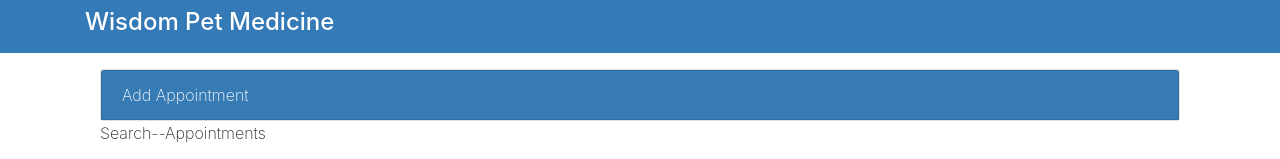
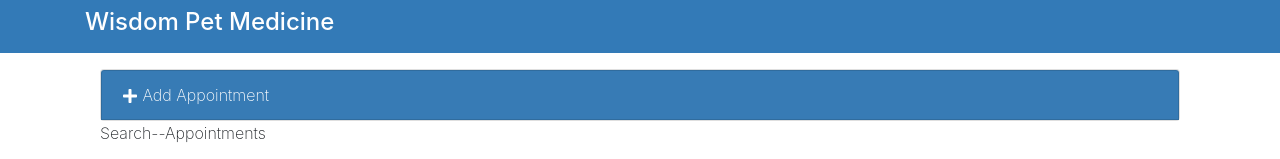
Before and after one commit to chibui/react-interface, a React (Create React App) app: page / in a window 1280 px wide. Shown: the top 159 px of the page. Built offline with nearby package versions, Linux system fonts and the light colour scheme.

Commit message:
Handling a toggle

```diff
--- a/src/components/AddAppointments.js
+++ b/src/components/AddAppointments.js
@@ -1,13 +1,15 @@
 import React, { Component } from 'react';
+
+import { FaPlus } from 'react-icons/fa';
 
 class AddAppointments extends Component {
     render () {
         return (
-            <div className={
-                'card textcenter mt-3 ' + (this.props.formDisplay ? '' : 'add-appointment')
-            }>
-                <div className="apt-addheading card-header bg-primary text-white">
-                    Add Appointment
+            <div className={'card textcenter mt-3 ' + (this.props.formDisplay ? '' : 'add-appointment')}>
+                <div className="apt-addheading card-header bg-primary text-white"
+                    onClick={this.props.toggleForm}
+                >
+                    <FaPlus /> Add Appointment
                 </div>
 
                 <div className="card-body">
--- a/src/components/App.js
+++ b/src/components/App.js
@@ -13,10 +13,11 @@ class App extends Component {
     this.state = {
       formDisplay: false,
       myAppointments: [],
-      lastIndex: 0,
+      lastIndex: 0
     };
 
     this.deleteAppointment = this.deleteAppointment.bind(this);
+    this.toggleForm = this.toggleForm.bind(this);
   }
 
   componentDidMount() {
@@ -44,6 +45,12 @@ class App extends Component {
     });
   }
 
+  toggleForm() {
+    this.setState({
+      formDisplay: !this.state.formDisplay
+    });
+  }
+
   render() {
     return (
       <main className="page bg-white" id="petratings">
@@ -51,7 +58,9 @@ class App extends Component {
           <div className="row">
             <div className="col-md-12 bg-white">
               <div className="container">
-                <AddAppointments formDisplay={this.state.formDisplay} />
+                <AddAppointments
+                  formDisplay={this.state.formDisplay}
+                  toggleForm={this.toggleForm}/>
                 <SearchAppointments />
                 <ListAppointments
                   appointments={this.state.myAppointments}
```
